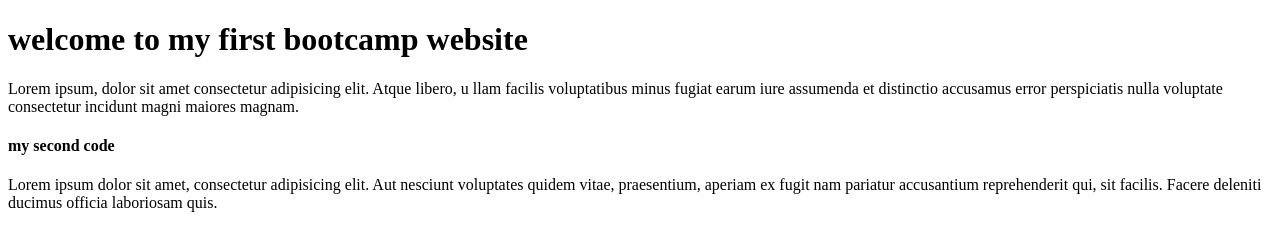
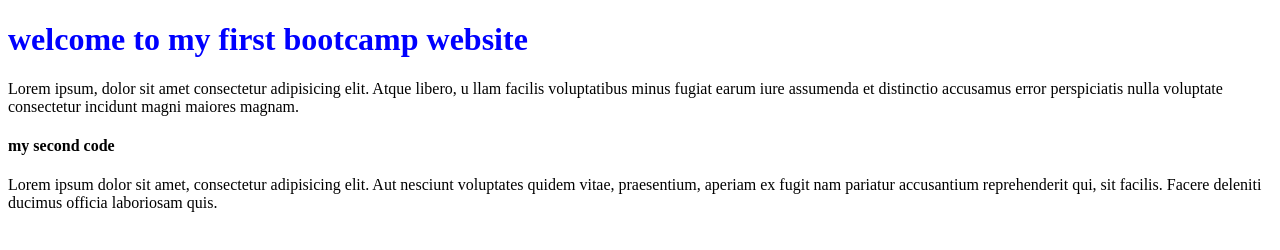
Before and after one commit to velmanabe/first-Github, a plain HTML site: page index.html in a window 1280 px wide. Drawn offline with Linux system fonts and the light colour scheme.

Commit message:
styling page header

```diff
--- a/css/style.css
+++ b/css/style.css
@@ -0,0 +1,6 @@
+h1{
+    color: blue;
+    font-size 10px;
+    text- transform uppercase;
+    text-align center;
+}
--- a/index.html
+++ b/index.html
@@ -4,6 +4,7 @@
     <meta charset="UTF-8">
     <meta name="viewport" content="width=device-width, initial-scale=1.0">
     <title>my first bootcamp website</title>
+    <link rel="stylesheet" href="/css/style.css">
 </head>
 <body>
   <h1>welcome to my first bootcamp website</h1>
```
